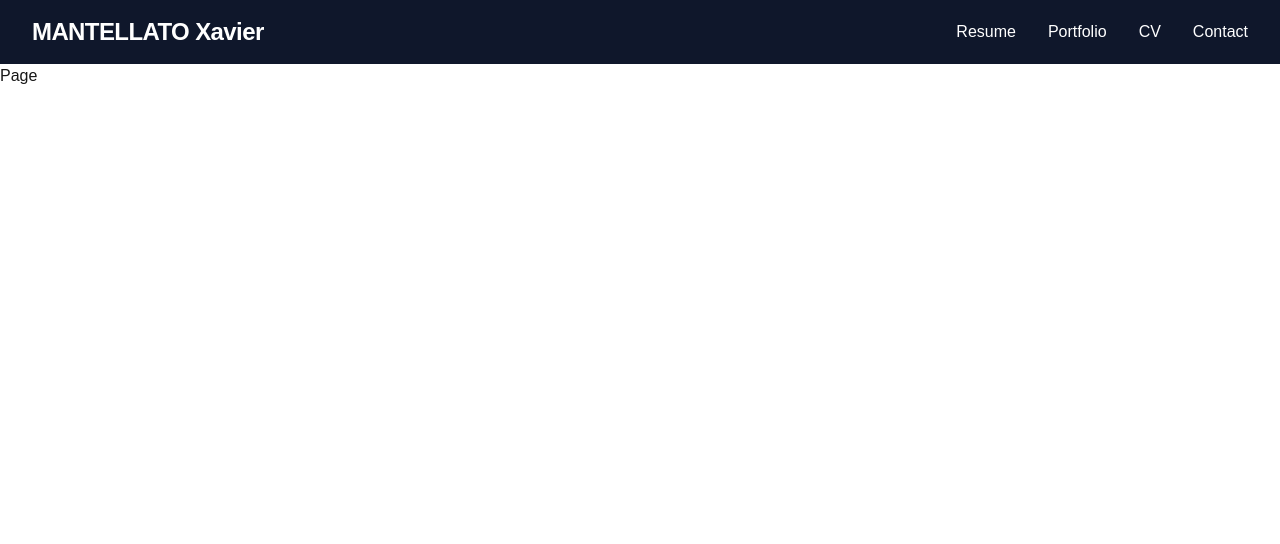
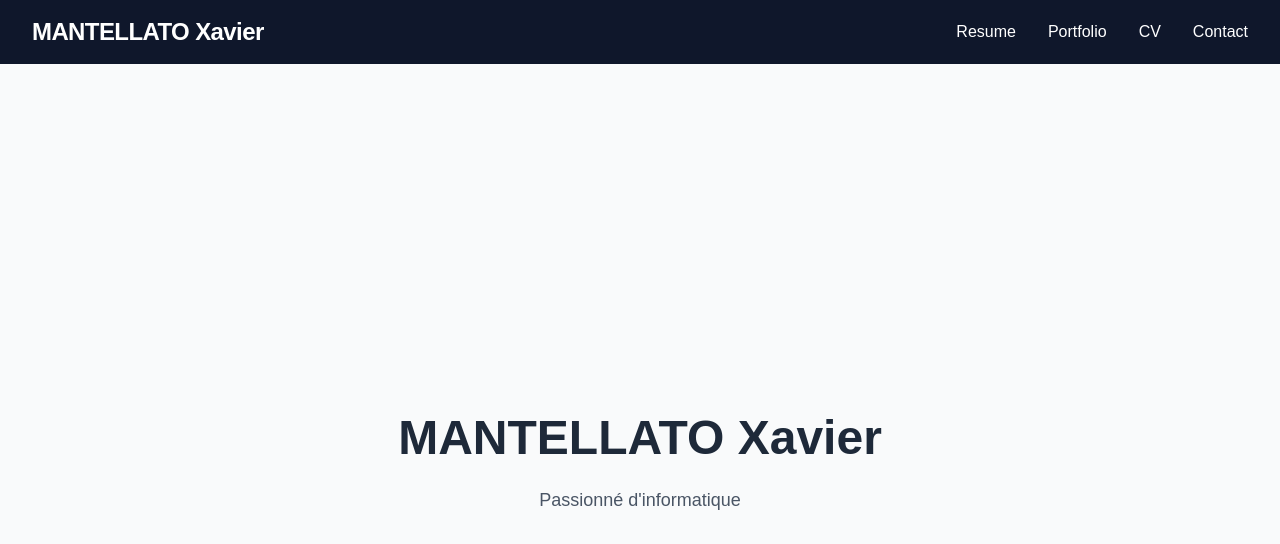
Before and after one commit to Vexco/xm-portfolio, a Next.js app: page / in a window 1280 px wide. Shown: the top 544 px of the page. Built offline with nearby package versions, Linux system fonts and the light colour scheme.

Commit message:
add sections and ref in links

```diff
--- a/src/app/components/header.js
+++ b/src/app/components/header.js
@@ -7,21 +7,21 @@ export default function Header() {
 
       {/* 1er Enfant (Tout à gauche) : Ton Nom */}
       <div className="text-2xl font-bold tracking-tight">
-        <Link href="/">MANTELLATO Xavier</Link>
+        <Link href="#accueil">MANTELLATO Xavier</Link>
       </div>
 
       {/* 2ème Enfant (Tout à droite) : La Navigation complète */}
       <nav className="flex items-center gap-8 font-medium">
-        <Link href="/resume" className="hover:text-blue-400 transition-colors">
+        <Link href="#resume" className="hover:text-blue-400 transition-colors">
           Resume
         </Link>
-        <Link href="/portfolio" className="hover:text-blue-400 transition-colors">
+        <Link href="#projets" className="hover:text-blue-400 transition-colors">
           Portfolio
         </Link>
-        <Link href="/cv" className="hover:text-blue-400 transition-colors">
+        <Link href="#cv" className="hover:text-blue-400 transition-colors">
           CV
         </Link>
-        <Link href="/contact" className="hover:text-blue-400 transition-colors">
+        <Link href="#contact" className="hover:text-blue-400 transition-colors">
           Contact
         </Link>
       </nav>
--- /dev/null
+++ b/src/app/components/section.js
@@ -0,0 +1,19 @@
+import React from "react";
+
+export default function Section({ id, bgColor, title, children }) {
+    return (
+        <section
+      id={id}
+      className={`min-h-screen w-full flex flex-col justify-center items-center p-8 ${bgColor}`}
+    >
+      <div className="max-w-4xl text-center w-full">
+        <h2 className="text-4xl md:text-5xl font-bold mb-6 text-gray-800">
+          {title}
+        </h2>
+        <div className="text-lg text-gray-600">
+          {children}
+        </div>
+      </div>
+    </section>
+    );
+};
--- a/src/app/page.tsx
+++ b/src/app/page.tsx
@@ -1,7 +1,25 @@
 import Image from "next/image";
+import Section from "./components/section";
+import React from "react";
 
 export default function Home() {
   return (
-    <div>Page</div>
+    <main>
+      <Section id="accueil" bgColor="bg-gray-50" title="MANTELLATO Xavier">
+       <p>Passionné d'informatique</p>
+      </Section>
+      <Section id="resume" bgColor="bg-gray-50" title="Qui je suis ?">
+       <p>Passionné d'informatique</p>
+      </Section>
+      <Section id="projets" bgColor="bg-white" title="Mes Projets">
+        <p>Mes projets réalisés</p>
+      </Section>
+      <Section id="cv" bgColor="bg-gray-50" title="Mon CV">
+       <p>Voici mon CV</p>
+      </Section>
+      <Section id="contact" bgColor="bg-blue-50" title="Me Contacter">
+        <p>Contactez moi</p>
+      </Section>
+    </main>
   );
 }
```
